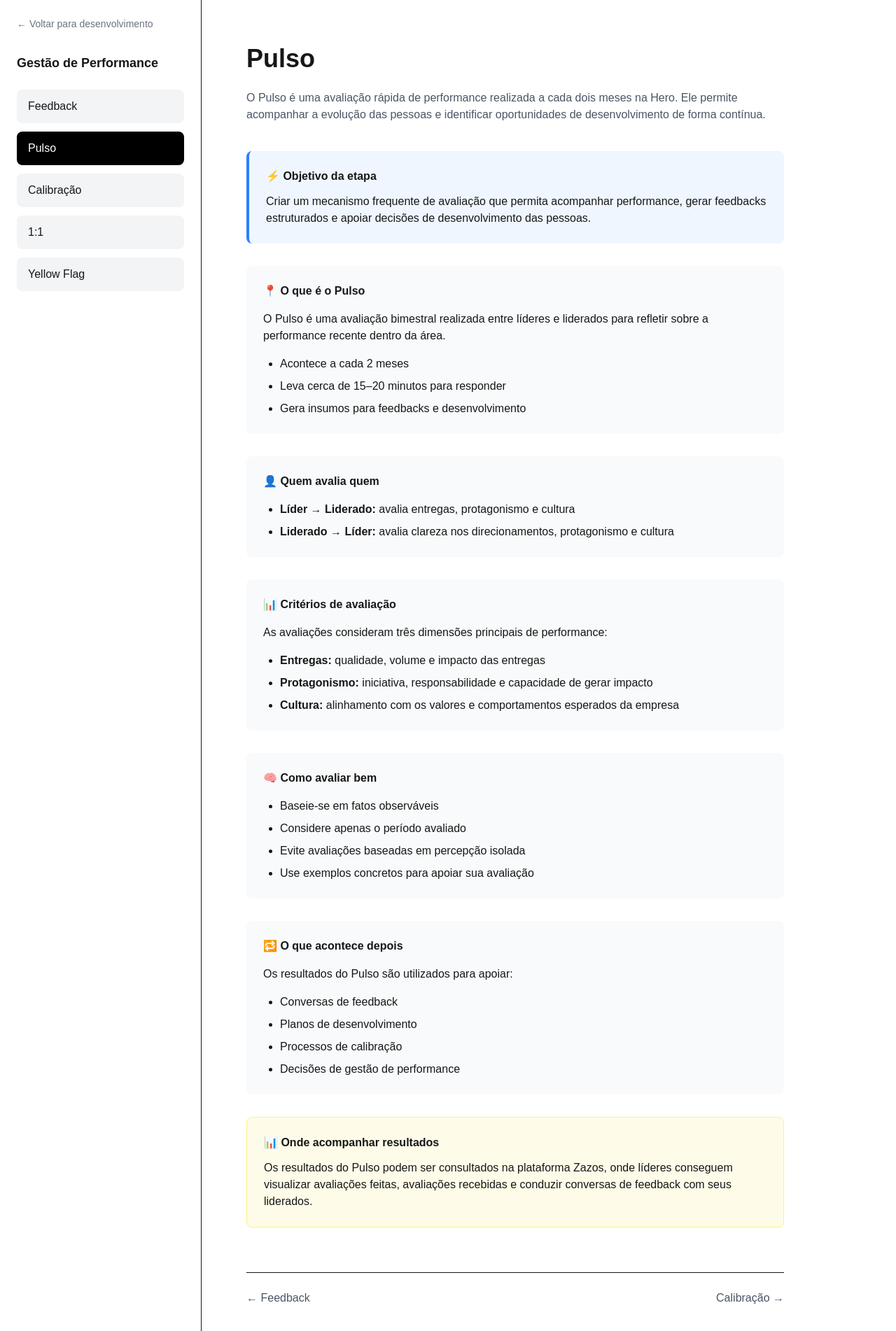
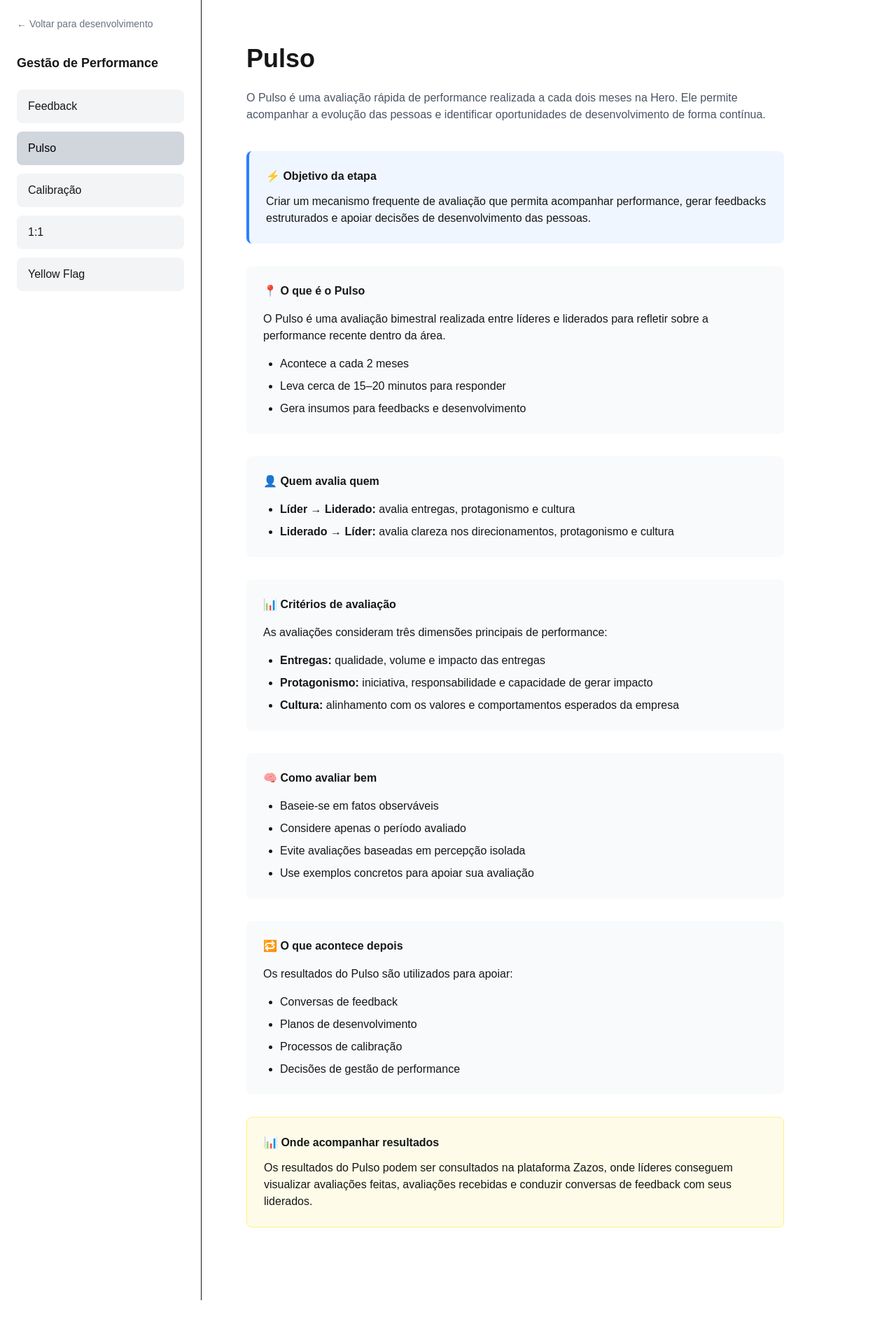
Before and after one commit to amandafrann/programa-lider-hero, a Next.js app: page /desenvolvimento/performance/pulso in a window 1280 px wide. Shown: the top 1902 px of the page at 70% size. After the commit the page ends 1858 px from the top, so only its background shows below. Built offline with nearby package versions, Linux system fonts and the light colour scheme.

Commit message:
atualizar lesson

```diff
--- a/app/components/LessonLayout.tsx
+++ b/app/components/LessonLayout.tsx
@@ -1,3 +1,5 @@
+"use client";
+
 import Link from "next/link";
 import { usePathname } from "next/navigation";
 
@@ -34,19 +36,17 @@ export default function LessonLayout({
     },
   ];
 
-  const currentIndex = lessons.findIndex(
-    (lesson) => lesson.path === pathname
-  );
+  const getLinkClass = (path: string) => {
+    const isActive = pathname === path;
 
-  const previousLesson = lessons[currentIndex - 1];
-  const nextLesson = lessons[currentIndex + 1];
-
-  const linkClass = (path: string) =>
-    `block px-4 py-3 rounded-lg transition ${
-      pathname === path
-        ? "bg-black text-white"
+    return `
+      block px-4 py-3 rounded-lg transition
+      ${isActive
+        ? "bg-gray-300 text-black font-medium"
         : "bg-gray-100 hover:bg-gray-200"
-    }`;
+      }
+    `;
+  };
 
   return (
     <div className="flex min-h-screen bg-white">
@@ -72,7 +72,7 @@ export default function LessonLayout({
             <Link
               key={lesson.path}
               href={lesson.path}
-              className={linkClass(lesson.path)}
+              className={getLinkClass(lesson.path)}
             >
               {lesson.name}
             </Link>
@@ -91,35 +91,8 @@ export default function LessonLayout({
           {title}
         </h1>
 
-        <div className="space-y-6 mb-16">
+        <div className="space-y-6">
           {children}
-        </div>
-
-
-        {/* NAVEGAÇÃO ENTRE AULAS */}
-
-        <div className="flex justify-between border-t pt-6">
-
-          {previousLesson ? (
-            <Link
-              href={previousLesson.path}
-              className="text-gray-600 hover:text-black"
-            >
-              ← {previousLesson.name}
-            </Link>
-          ) : (
-            <div />
-          )}
-
-          {nextLesson && (
-            <Link
-              href={nextLesson.path}
-              className="text-gray-600 hover:text-black"
-            >
-              {nextLesson.name} →
-            </Link>
-          )}
-
         </div>
 
       </main>
```
